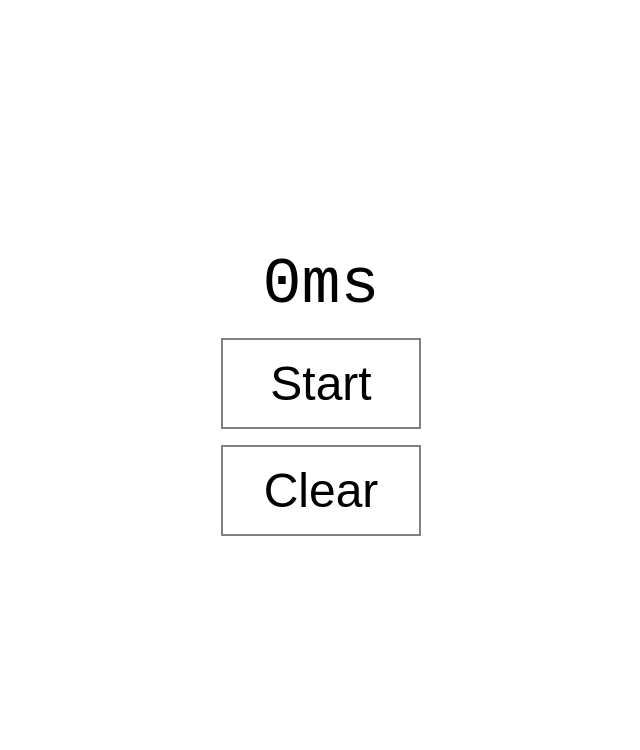
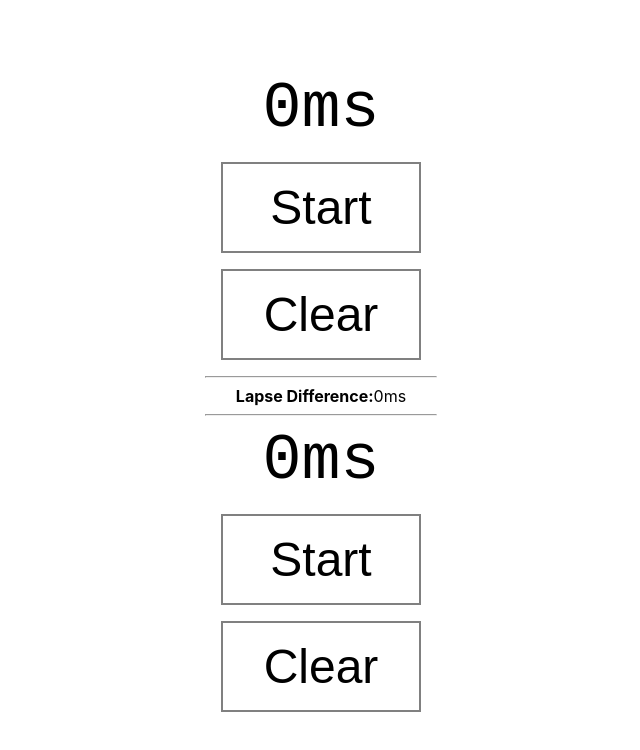
Before and after one commit to zainfathoni/react-hooks-and-suspense, a React (Create React App) app: page / in a window 1280 px wide. Shown: the top 750 px of the page, without its empty margins (319-959 px from the left). Built offline with nearby package versions, Linux system fonts and the light colour scheme.

Commit message:
10 Share Complex Logic across React Components with Custom Hooks

```diff
--- a/src/exercises/stopwatch.js
+++ b/src/exercises/stopwatch.js
@@ -4,7 +4,7 @@ function reducer(currentState, newState) {
   return {...currentState, ...newState}
 }
 
-function Stopwatch() {
+function useStopwatch() {
   const [{ running, lapse }, setState] = useReducer(reducer, {
     lapse: 0,
     running: false
@@ -31,7 +31,15 @@ function Stopwatch() {
     setState({ lapse: 0, running: false })
   }
 
+  return {handleClearClick, handleRunClick, lapse, running}
+}
+
+function Stopwatch() {
+  const stopwatchOne = useStopwatch()
+  const stopwatchTwo = useStopwatch()
+
   return (
+    <>
       <div style={{textAlign: 'center'}}>
         <label
           style={{
@@ -40,11 +48,29 @@ function Stopwatch() {
             display: 'block'
           }}
         >
-        {lapse}ms
+          {stopwatchOne.lapse}ms
         </label>
-      <button onClick={handleRunClick} style={buttonStyles}>{running ? 'Stop' : 'Start'}</button>
-      <button onClick={handleClearClick} style={buttonStyles}>Clear</button>
+        <button onClick={stopwatchOne.handleRunClick} style={buttonStyles}>{stopwatchOne.running ? 'Stop' : 'Start'}</button>
+        <button onClick={stopwatchOne.handleClearClick} style={buttonStyles}>Clear</button>
       </div>
+      <hr />
+      <strong>Lapse Difference:</strong>
+      <span>{stopwatchOne.lapse - stopwatchTwo.lapse}ms</span>
+      <hr />
+      <div style={{textAlign: 'center'}}>
+        <label
+          style={{
+            fontFamily: 'monospace',
+            fontSize: '5em',
+            display: 'block'
+          }}
+        >
+          {stopwatchTwo.lapse}ms
+        </label>
+        <button onClick={stopwatchTwo.handleRunClick} style={buttonStyles}>{stopwatchTwo.running ? 'Stop' : 'Start'}</button>
+        <button onClick={stopwatchTwo.handleClearClick} style={buttonStyles}>Clear</button>
+      </div>
+    </>
   )
 }
 
```
Lines whose indentation alone changed are shown as unchanged.
